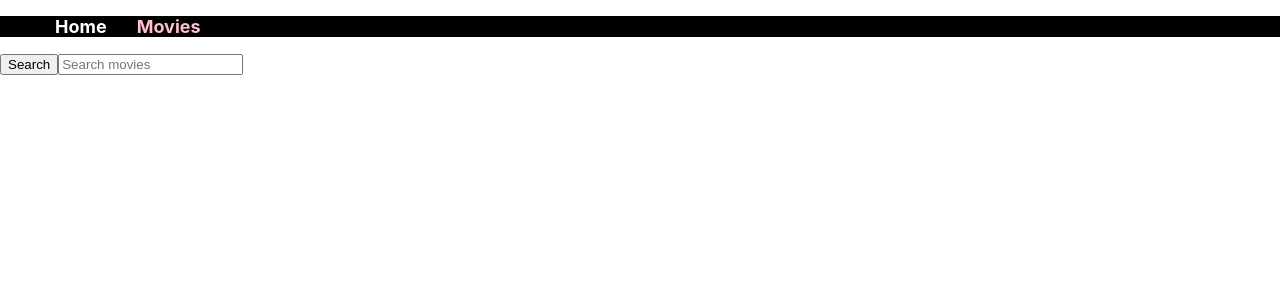
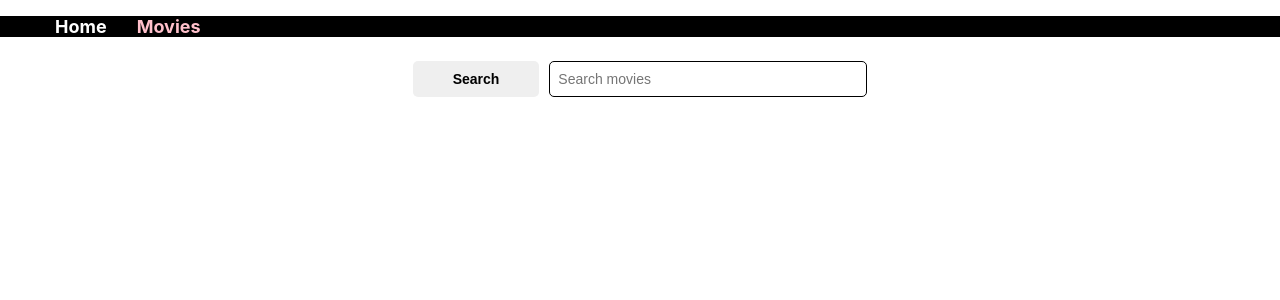
Before and after one commit to sashasashkina/goit-react-hw-05-movies, a React (Create React App) app: page /movies in a window 1280 px wide. Shown: the top 300 px of the page. Built offline with nearby package versions, Linux system fonts and the light colour scheme.

Commit message:
commitnine

```diff
--- a/src/components/App.jsx
+++ b/src/components/App.jsx
@@ -1,15 +1,17 @@
+import { lazy, Suspense } from 'react';
 import { Route, Routes, Navigate } from 'react-router-dom';
 import Layout from './Layout/Layout';
 
-import Home from 'pages/Home/Home';
-import Movies from 'pages/Movies/Movies';
-import MovieDetails from 'pages/MovieDetails/MovieDetails';
-import Cast from 'components/Cast/Cast';
-import Reviews from 'components/Reviews/Reviews';
+const Home = lazy(() => import('pages/Home/Home'));
+const Movies = lazy(() => import('pages/Movies/Movies'));
+const MovieDetails = lazy(() => import('pages/MovieDetails/MovieDetails'));
+const Cast = lazy(() => import('components/Cast/Cast'));
+const Reviews = lazy(() => import('components/Reviews/Reviews'));
 
 export function App() {
   return (
     <div>
+      <Suspense fallback={<div>Loading...</div>}>
         <Routes>
           <Route path="/" element={<Layout />}>
             <Route index element={<Home />} />
@@ -21,6 +23,7 @@ export function App() {
             <Route path="*" element={<Navigate to="/" />} />
           </Route>
         </Routes>
+      </Suspense>
     </div>
   );
 }
--- a/src/components/SearchBar/SearchBar.jsx
+++ b/src/components/SearchBar/SearchBar.jsx
@@ -21,10 +21,11 @@ export const SearchBar = () => {
     <div>
       <form onSubmit={handleSubmit} className={css.form}>
         <button type="submit" className={css.button}>
-          <span className={css.label}>Search</span>
+          <span className={css.button}>Search</span>
         </button>
 
         <input
+          className={css.title}
           onChange={handleSearch}
           value={value}
           type="text"
--- a/src/components/SearchBar/SearchBar.module.css
+++ b/src/components/SearchBar/SearchBar.module.css
@@ -0,0 +1,24 @@
+.form {
+  display: flex;
+  justify-content: center;
+  padding: 8px;
+  margin-bottom: 24px;
+  gap: 10px;
+}
+.title {
+  width: 300px;
+  padding: 8px;
+  border-radius: 5px;
+  font-size: 14px;
+  border: 1px solid black;
+  outline: none;
+}
+.button {
+  padding: 10px 20px;
+  border: transparent;
+  border-radius: 5px;
+  cursor: pointer;
+  font-weight: 700;
+  font-size: 14px;
+  text-align: center;
+}
```
Lines whose indentation alone changed are shown as unchanged.
